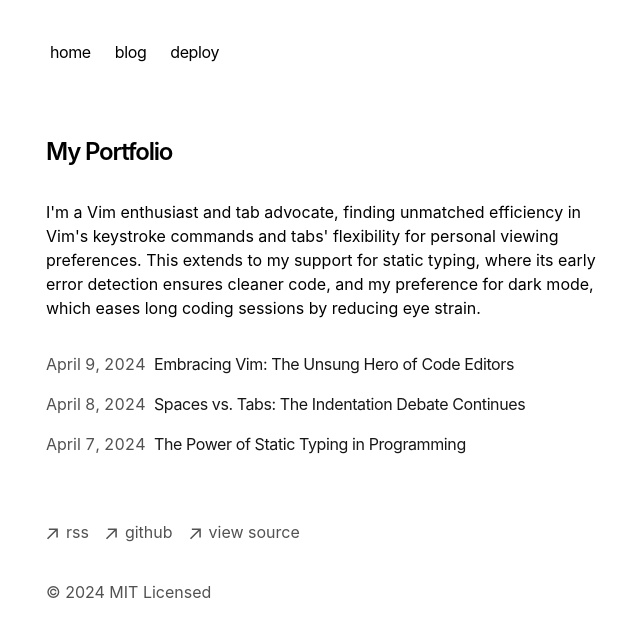
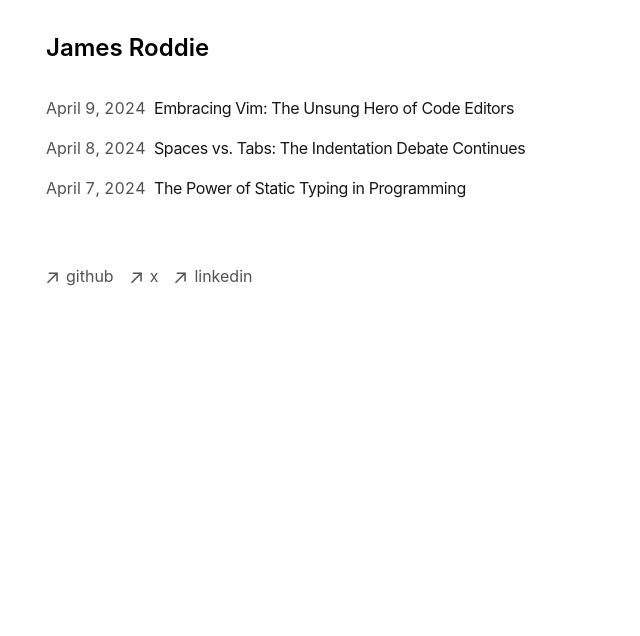
Before and after one commit to jroddie/website, a Next.js app: page / in a window 1280 px wide. Shown: the top 636 px of the page, without its empty margins (306-946 px from the left). Built offline with nearby package versions, Linux system fonts and the light colour scheme.

Commit message:
initial reno of template

```diff
--- a/app/components/footer.tsx
+++ b/app/components/footer.tsx
@@ -12,7 +12,7 @@ function ArrowIcon() {
         fill="currentColor"
       />
     </svg>
-  )
+  );
 }
 
 export default function Footer() {
@@ -24,38 +24,38 @@ export default function Footer() {
             className="flex items-center transition-all hover:text-neutral-800 dark:hover:text-neutral-100"
             rel="noopener noreferrer"
             target="_blank"
-            href="/rss"
+            href="https://github.com/jamesjroddie"
           >
             <ArrowIcon />
-            <p className="ml-2 h-7">rss</p>
+            <p className="ml-2 h-7">github</p>
           </a>
         </li>
+
         <li>
           <a
             className="flex items-center transition-all hover:text-neutral-800 dark:hover:text-neutral-100"
             rel="noopener noreferrer"
             target="_blank"
-            href="https://github.com/vercel/next.js"
+            href="https://x.com/jamesjroddie"
           >
             <ArrowIcon />
-            <p className="ml-2 h-7">github</p>
+            <p className="ml-2 h-7">x</p>
           </a>
         </li>
+
         <li>
           <a
             className="flex items-center transition-all hover:text-neutral-800 dark:hover:text-neutral-100"
             rel="noopener noreferrer"
             target="_blank"
-            href="https://vercel.com/templates/next.js/portfolio-starter-kit"
+            href="https://linkedin.com/in/jamesroddie"
           >
             <ArrowIcon />
-            <p className="ml-2 h-7">view source</p>
+            <p className="ml-2 h-7">linkedin</p>
           </a>
         </li>
       </ul>
-      <p className="mt-8 text-neutral-600 dark:text-neutral-300">
-        © {new Date().getFullYear()} MIT Licensed
-      </p>
+      <p className="mt-8 text-neutral-600 dark:text-neutral-300"></p>
     </footer>
-  )
+  );
 }
--- a/app/components/nav.tsx
+++ /dev/null
@@ -1,40 +0,0 @@
-import Link from 'next/link'
-
-const navItems = {
-  '/': {
-    name: 'home',
-  },
-  '/blog': {
-    name: 'blog',
-  },
-  'https://vercel.com/templates/next.js/portfolio-starter-kit': {
-    name: 'deploy',
-  },
-}
-
-export function Navbar() {
-  return (
-    <aside className="-ml-[8px] mb-16 tracking-tight">
-      <div className="lg:sticky lg:top-20">
-        <nav
-          className="flex flex-row items-start relative px-0 pb-0 fade md:overflow-auto scroll-pr-6 md:relative"
-          id="nav"
-        >
-          <div className="flex flex-row space-x-0 pr-10">
-            {Object.entries(navItems).map(([path, { name }]) => {
-              return (
-                <Link
-                  key={path}
-                  href={path}
-                  className="transition-all hover:text-neutral-800 dark:hover:text-neutral-200 flex align-middle relative py-1 px-2 m-1"
-                >
-                  {name}
-                </Link>
-              )
-            })}
-          </div>
-        </nav>
-      </div>
-    </aside>
-  )
-}
--- a/app/layout.tsx
+++ b/app/layout.tsx
@@ -1,27 +1,26 @@
-import './global.css'
-import type { Metadata } from 'next'
-import { GeistSans } from 'geist/font/sans'
-import { GeistMono } from 'geist/font/mono'
-import { Navbar } from './components/nav'
-import { Analytics } from '@vercel/analytics/react'
-import { SpeedInsights } from '@vercel/speed-insights/next'
-import Footer from './components/footer'
-import { baseUrl } from './sitemap'
+import "./global.css";
+import type { Metadata } from "next";
+import { GeistSans } from "geist/font/sans";
+import { GeistMono } from "geist/font/mono";
+import { bar } from "./components/nav";
+import { Analytics } from "@vercel/analytics/react";
+import { SpeedInsights } from "@vercel/speed-insights/next";
+import Footer from "./components/footer";
+import { baseUrl } from "./sitemap";
 
 export const metadata: Metadata = {
   metadataBase: new URL(baseUrl),
   title: {
-    default: 'Next.js Portfolio Starter',
-    template: '%s | Next.js Portfolio Starter',
+    default: "James Roddie",
   },
-  description: 'This is my portfolio.',
+  description: "This is my portfolio.",
   openGraph: {
-    title: 'My Portfolio',
-    description: 'This is my portfolio.',
+    title: "James Roddie",
+    description: "James' blog, portfolio, and anything else.",
     url: baseUrl,
-    siteName: 'My Portfolio',
-    locale: 'en_US',
-    type: 'website',
+    siteName: "James Roddie",
+    locale: "en_US",
+    type: "website",
   },
   robots: {
     index: true,
@@ -29,38 +28,36 @@ export const metadata: Metadata = {
     googleBot: {
       index: true,
       follow: true,
-      'max-video-preview': -1,
-      'max-image-preview': 'large',
-      'max-snippet': -1,
+      "max-video-preview": -1,
+      "max-image-preview": "large",
+      "max-snippet": -1,
     },
   },
-}
+};
 
-const cx = (...classes) => classes.filter(Boolean).join(' ')
+const cx = (...classes) => classes.filter(Boolean).join(" ");
 
 export default function RootLayout({
   children,
 }: {
-  children: React.ReactNode
+  children: React.ReactNode;
 }) {
   return (
     <html
       lang="en"
       className={cx(
-        'text-black bg-white dark:text-white dark:bg-black',
+        "text-black bg-white dark:text-white dark:bg-black",
         GeistSans.variable,
-        GeistMono.variable
+        GeistMono.variable,
       )}
     >
       <body className="antialiased max-w-xl mx-4 mt-8 lg:mx-auto">
         <main className="flex-auto min-w-0 mt-6 flex flex-col px-2 md:px-0">
-          <Navbar />
           {children}
           <Footer />
-          <Analytics />
           <SpeedInsights />
         </main>
       </body>
     </html>
-  )
+  );
 }
--- a/app/og/route.tsx
+++ b/app/og/route.tsx
@@ -1,8 +1,8 @@
-import { ImageResponse } from 'next/og'
+import { ImageResponse } from "next/og";
 
 export function GET(request: Request) {
-  let url = new URL(request.url)
-  let title = url.searchParams.get('title') || 'Next.js Portfolio Starter'
+  let url = new URL(request.url);
+  let title = url.searchParams.get("title");
 
   return new ImageResponse(
     (
@@ -17,6 +17,6 @@ export function GET(request: Request) {
     {
       width: 1200,
       height: 630,
-    }
-  )
+    },
+  );
 }
--- a/app/page.tsx
+++ b/app/page.tsx
@@ -1,21 +1,12 @@
-import { BlogPosts } from 'app/components/posts'
+import { BlogPosts } from "app/components/posts";
 
 export default function Page() {
   return (
     <section>
-      <h1 className="mb-8 text-2xl font-semibold tracking-tighter">
-        My Portfolio
-      </h1>
-      <p className="mb-4">
-        {`I'm a Vim enthusiast and tab advocate, finding unmatched efficiency in
-        Vim's keystroke commands and tabs' flexibility for personal viewing
-        preferences. This extends to my support for static typing, where its
-        early error detection ensures cleaner code, and my preference for dark
-        mode, which eases long coding sessions by reducing eye strain.`}
-      </p>
+      <h1 className="mb-8 text-2xl font-semibold">James Roddie</h1>
       <div className="my-8">
         <BlogPosts />
       </div>
     </section>
-  )
+  );
 }
--- a/app/rss/route.ts
+++ /dev/null
@@ -1,42 +0,0 @@
-import { baseUrl } from 'app/sitemap'
-import { getBlogPosts } from 'app/blog/utils'
-
-export async function GET() {
-  let allBlogs = await getBlogPosts()
-
-  const itemsXml = allBlogs
-    .sort((a, b) => {
-      if (new Date(a.metadata.publishedAt) > new Date(b.metadata.publishedAt)) {
-        return -1
-      }
-      return 1
-    })
-    .map(
-      (post) =>
-        `<item>
-          <title>${post.metadata.title}</title>
-          <link>${baseUrl}/blog/${post.slug}</link>
-          <description>${post.metadata.summary || ''}</description>
-          <pubDate>${new Date(
-            post.metadata.publishedAt
-          ).toUTCString()}</pubDate>
-        </item>`
-    )
-    .join('\n')
-
-  const rssFeed = `<?xml version="1.0" encoding="UTF-8" ?>
-  <rss version="2.0">
-    <channel>
-        <title>My Portfolio</title>
-        <link>${baseUrl}</link>
-        <description>This is my portfolio RSS feed</description>
-        ${itemsXml}
-    </channel>
-  </rss>`
-
-  return new Response(rssFeed, {
-    headers: {
-      'Content-Type': 'text/xml',
-    },
-  })
-}
```
Also changed, not shown: app/blog/page.tsx (+5 -5 lines), app/sitemap.ts (+7 -7 lines), 1 other file (tests, documents, lock files or other folders).
